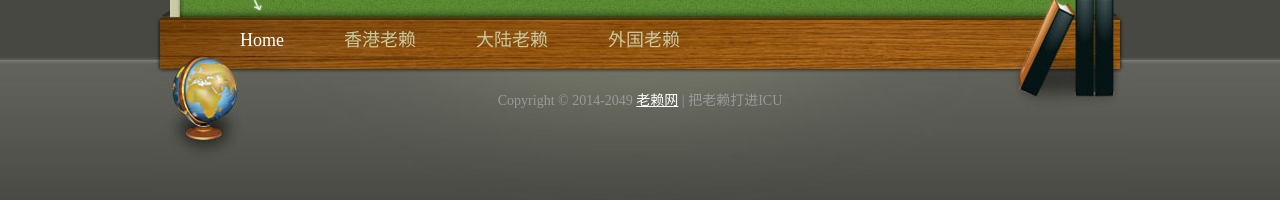
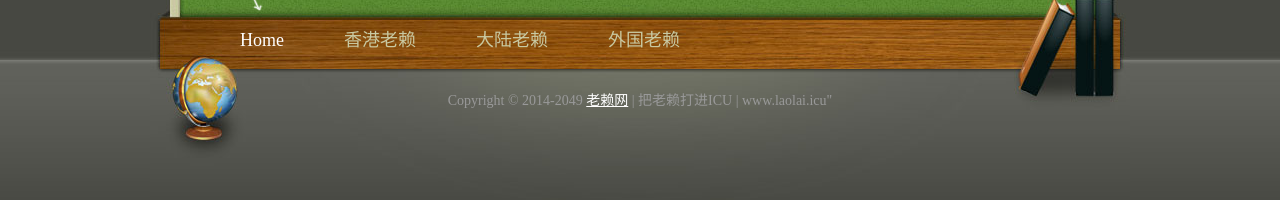
Before and after one commit to jevonice/laolai, a plain HTML site: page index.html in a window 1280 px wide. Shown: the part 590-790 px from the top of the page. Drawn offline with Linux system fonts and the light colour scheme.

Commit message:
Update index.html

```diff
--- a/index.html
+++ b/index.html
@@ -182,7 +182,7 @@
 
         <div id="footer">
 
-       	Copyright © 2014-2049 <a href="#">老赖网</a> | 把老赖打进ICU <a href="http://laolai.icu" </a></a>
+       	Copyright © 2014-2049 <a href="#">老赖网</a> | 把老赖打进ICU | www.laolai.icu" </a></a>
 
         </div>
 
```
